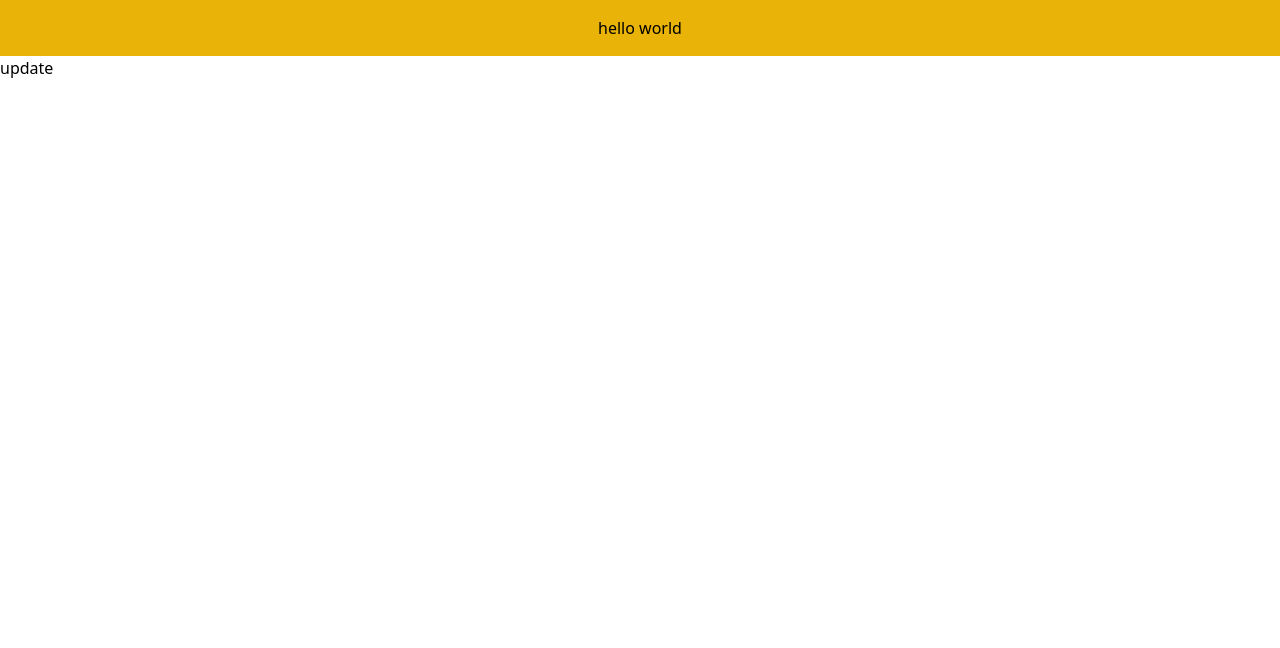
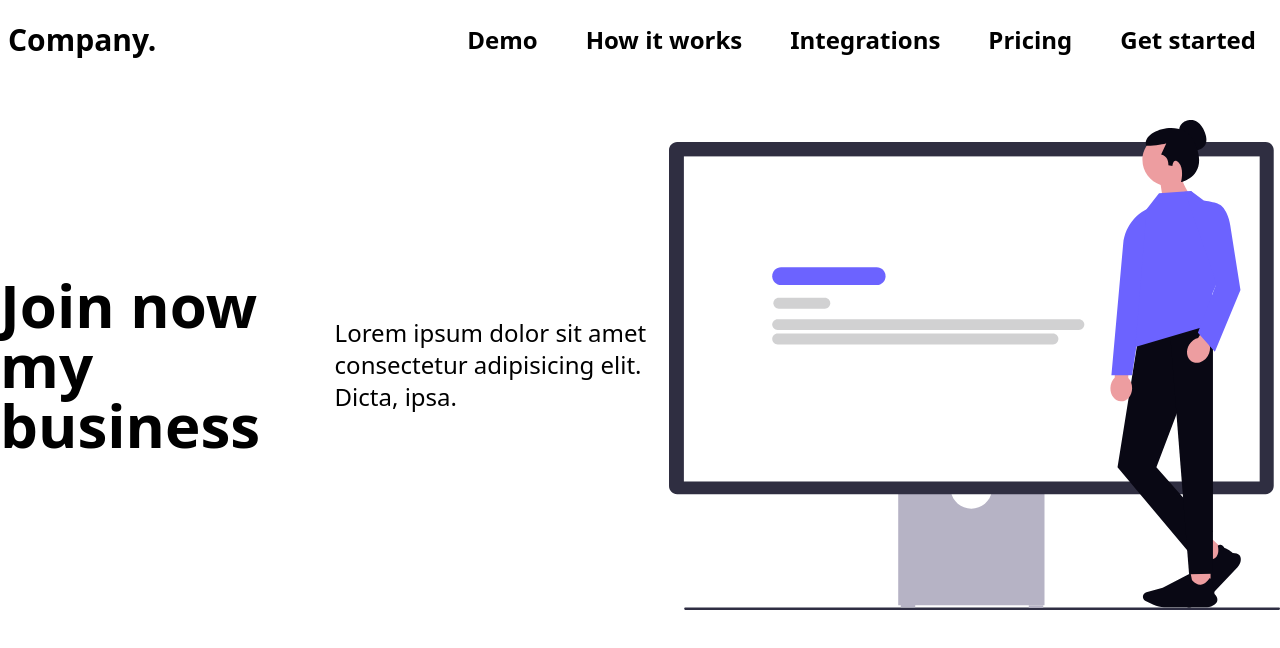
Before and after one commit to egacahyana/company-profile-tailwind, a website: page index.html in a window 1280 px wide. Drawn offline with nearby package versions, Linux system fonts and the light colour scheme.

Commit message:
feat(ui):add hero component

```diff
--- a/index.html
+++ b/index.html
@@ -5,10 +5,33 @@
   <meta http-equiv="X-UA-Compatible" content="IE=edge">
   <meta name="viewport" content="width=device-width, initial-scale=1.0">
   <title>Document</title>
-  <script src="https://cdn.tailwindcss.com"></script>
+<script src="https://cdn.tailwindcss.com"></script>
+<style>
+  @import url('https://fonts.googleapis.com/css2?family=Montserrat:ital,wght@0,100..900;1,100..900&display=swap');
+  .font.montserrat{
+    font-family:"Montserrat";
+  }
+  </style>
 </head>
 <body>
-  <h3 class="bg-yellow-500 text-center py-4">hello world</h3>
-  <h3>update</h3>
+<div class="container mx-auto">
+  <header class="flex items-center justify-between p-2">
+    <h5 class="font-bold font-montserrat text-3xl">Company.</h5>
+    <nav class="flex font-montserrat gap-4 font-bold text-2xl">
+      <div class="p-4">Demo</div>
+      <div class="p-4">How it works</div>
+      <div class="p-4">Integrations</div>
+      <div class="p-4">Pricing</div>
+      <div class="bg-[#3534d2]text-white p-4">Get started</div>
+    </nav>
+  </header>
+  <section class="flex flex-row items-center mt-10">
+    <div class="flex-1 text-6xl font-bold">Join now my business</div>
+    <div class="flex-1">
+      <div class="text-2xl">Lorem ipsum dolor sit amet consectetur adipisicing elit. Dicta, ipsa.</div>
+    </div>
+    <img src="./public/assets/hnvi.svg" alt="">
+  </section>
+</div>
 </body>
 </html>
```
Also changed, not shown: public/assets/hnvi.svg (added).
